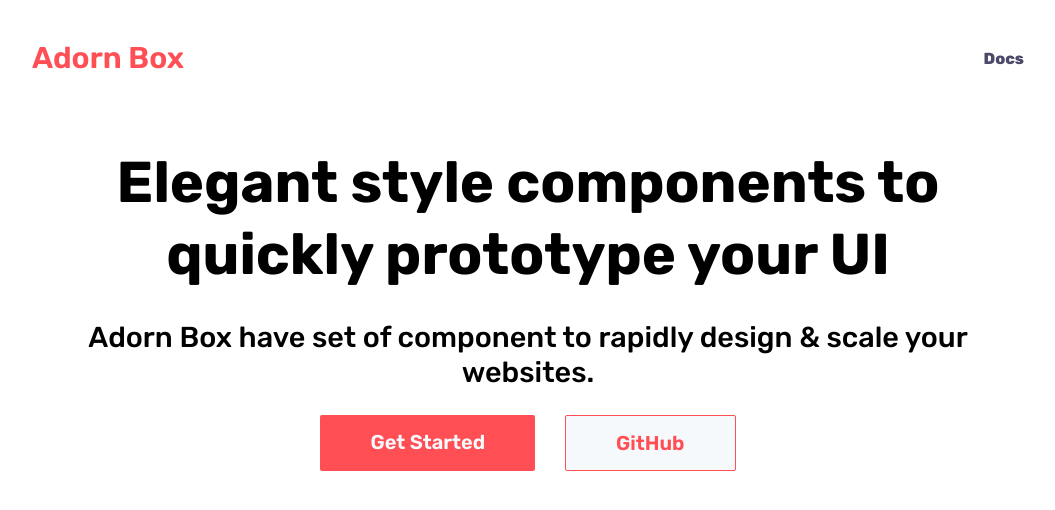
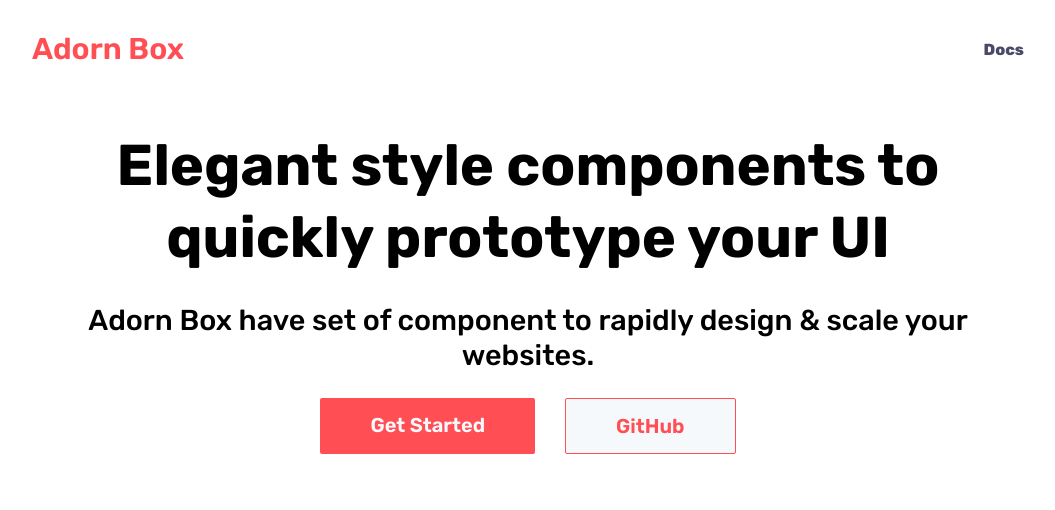
Before and after one commit to shubhmehra/adorn-ui, a plain HTML site: page index.html in a window 1280 px wide. Shown: the whole page, without its empty margins (112-1167 px from the left). Drawn offline with Linux system fonts and the light colour scheme.

Commit message:
updated nav bar

```diff
--- a/CSS/navbar.css
+++ b/CSS/navbar.css
@@ -1,5 +1,5 @@
 .navbar {
-  padding: 2.5rem 1rem;
+  padding: 2rem 1rem;
 }
 
 .navbar-container {
@@ -11,6 +11,7 @@
   color: var(--primary-color);
   font-weight: 600;
   font-size: 30px;
+  line-height: 35px;
   text-decoration: none;
   transition: all 0.3s ease;
 }
```
